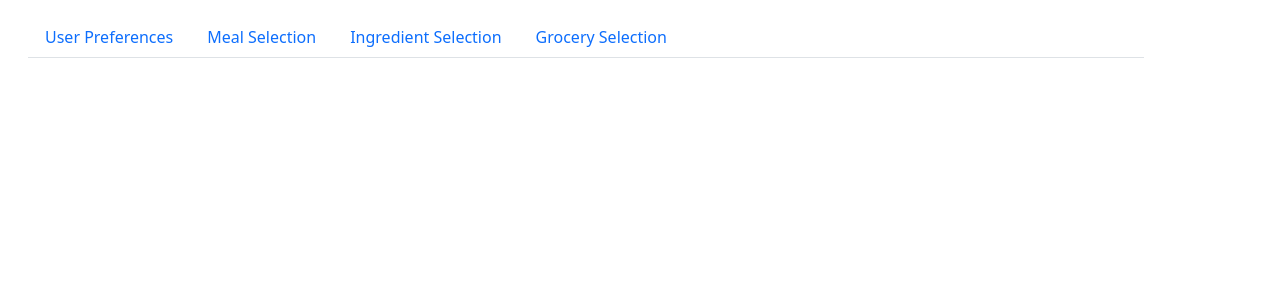
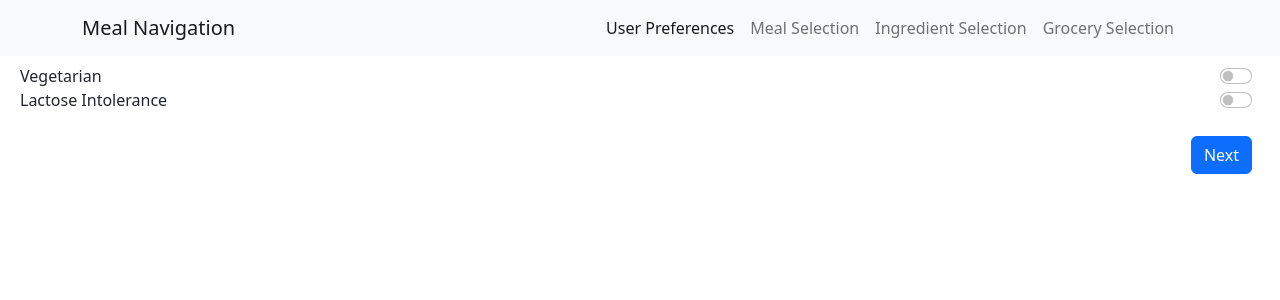
Before and after one commit to chanwutk/meal-navigation, a React (Vite) app: page / in a window 1280 px wide. Shown: the top 300 px of the page. Built offline with nearby package versions, Linux system fonts and the light colour scheme.

Commit message:
clean up

```diff
--- a/src/App.tsx
+++ b/src/App.tsx
@@ -1,5 +1,5 @@
 import {useEffect, useState} from 'react';
-import { Container, Tab, Tabs } from 'react-bootstrap';
+import { Container, Tab, Tabs, Navbar, Nav } from 'react-bootstrap';
 
 import UserPreferences from './pages/user-preferences';
 import IngredientSelection from './pages/ingredient-selection';
@@ -8,8 +8,22 @@ import MealSelection from './pages/meal-selection';
 import { Preferences } from './types';
 import loadPreferences, {defaultPreferences} from './utils/load-preferences';
 
+export type NavKey = 'user-pref' | 'meal-sel' | 'ingr-sel' | 'groc-sel';
+
 export default function App() {
   const [preferences, setPreferences] = useState<Preferences>(defaultPreferences);
+  const [activeTab, setActiveTab] = useState<NavKey>('user-pref');
+
+  function handleTabChange(eventKey: string | null) {
+    if (eventKey !== 'user-pref' && eventKey !== 'meal-sel' && eventKey !== 'ingr-sel' && eventKey !== 'groc-sel') {
+      throw new Error();
+    }
+    setActiveTab(eventKey ?? 'user-pref');
+  }
+
+  function activateStyle(key: NavKey) {
+    return key === activeTab ? {} : {display: 'none'};
+  }
 
   useEffect(() => {
     const preferences = loadPreferences();
@@ -17,28 +31,51 @@ export default function App() {
   }, []);
 
   return (
-    <Container className="m-3">
-      <Tabs
-        defaultActiveKey="profile"
-        id="uncontrolled-tab-example"
-        className="mb-3 mt-3"
-      >
-        <Tab eventKey="preferences" title="User Preferences">
+    <>
+      <Navbar bg='light' expand='lg'>
+        <Container>
+          <Navbar.Brand>Meal Navigation</Navbar.Brand>
+          <Navbar.Toggle aria-controls="top-navbar-nav" />
+          <Navbar.Collapse id="top-navbar-nav">
+              <Nav
+                defaultActiveKey="user-pref"
+                className="justify-content-end flex-grow-1 pe-3"
+                onSelect={handleTabChange}
+                activeKey={activeTab}
+              >
+                <Nav.Link eventKey='user-pref'>User Preferences</Nav.Link>
+                <Nav.Link eventKey='meal-sel'>Meal Selection</Nav.Link>
+                <Nav.Link eventKey='ingr-sel'>Ingredient Selection</Nav.Link>
+                <Nav.Link eventKey='groc-sel'>Grocery Selection</Nav.Link>
+              </Nav>
+          </Navbar.Collapse>
+        </Container>
+      </Navbar>
+
+      <Container fluid>
+        <div style={activateStyle('user-pref')}>
           <UserPreferences
             preferences={preferences}
             setPreferences={setPreferences}
+            onNext={() => setActiveTab('meal-sel')}
           />
-        </Tab>
-        <Tab eventKey="meal" title="Meal Selection">
-          <MealSelection />
-        </Tab>
-        <Tab eventKey="ingredient" title="Ingredient Selection">
-          <IngredientSelection />
-        </Tab>
-        <Tab eventKey="grocery" title="Grocery Selection">
-          <Map />
-        </Tab>
-      </Tabs>
-    </Container>
+        </div>
+        <div style={activateStyle('meal-sel')}>
+          <MealSelection
+            onBack={() => setActiveTab('user-pref')}
+            onNext={() => setActiveTab('ingr-sel')}
+          />
+        </div>
+        <div style={activateStyle('ingr-sel')}>
+          <IngredientSelection
+            onBack={() => setActiveTab('meal-sel')}
+            onNext={() => setActiveTab('groc-sel')}
+          />
+        </div>
+        <div style={activateStyle('groc-sel')}><Map
+          onBack={() => setActiveTab('ingr-sel')}
+        /></div>
+      </Container>
+    </>
   );
 }
--- /dev/null
+++ b/src/components/page.tsx
@@ -0,0 +1,18 @@
+import { JSXElementConstructor, ReactElement } from "react";
+import { Button } from "react-bootstrap";
+
+interface NavigationProp {
+  onBack?: () => void;
+  onNext?: () => void;
+  children?: (string | ReactElement<any, string | JSXElementConstructor<any>>)[];
+}
+
+export default function Page({onBack, onNext, children}: NavigationProp) {
+  return <div className='m-2'>
+    {children ?? <></>}
+    <div className='d-flex flex-row justify-content-end m-2 mt-4'>
+      {onBack ? <Button onClick={onBack} className="ms-2">Back</Button> : <></>}
+      {onNext ? <Button onClick={onNext} className="ms-2">Next</Button> : <></>}
+    </div>
+  </div>
+}
--- a/src/pages/ingredient-selection.tsx
+++ b/src/pages/ingredient-selection.tsx
@@ -1,7 +1,12 @@
+import Page from "../components/page";
+
 interface IngredientSelectionProp {
-
+  onNext: () => void;
+  onBack: () => void;
 };
 
-export default function IngredientSelection(props: IngredientSelectionProp) {
-  return <>TODO</>;
+export default function IngredientSelection({onNext, onBack}: IngredientSelectionProp) {
+  return <Page onNext={onNext} onBack={onBack}>
+    TODO Select Ingredient
+  </Page>;
 }
--- a/src/pages/map.tsx
+++ b/src/pages/map.tsx
@@ -1,7 +1,9 @@
+import Page from "../components/page";
+
 interface MapProp {
-
+  onBack: () => void;
 };
 
-export default function Map(props: MapProp) {
-  return <>TODO: Mick</>;
+export default function Map({onBack}: MapProp) {
+  return <Page onBack={onBack}>Todo: Mick</Page>
 }
--- a/src/pages/meal-selection.tsx
+++ b/src/pages/meal-selection.tsx
@@ -1,7 +1,12 @@
+import Page from "../components/page";
+
 interface MealSelectionProp {
-
+  onNext: () => void;
+  onBack: () => void;
 };
 
-export default function MealSelection(props: MealSelectionProp) {
-  return <>TODO</>;
+export default function MealSelection({onBack, onNext}: MealSelectionProp) {
+  return <Page onNext={onNext} onBack={onBack}>
+    TODO: Meal Selection
+  </Page>;
 }
--- a/src/pages/user-preferences.tsx
+++ b/src/pages/user-preferences.tsx
@@ -3,13 +3,15 @@ import {Dispatch, SetStateAction} from 'react';
 import {Preferences} from '../types';
 import PreferenceEntry from '../components/preference-entry';
 import {types} from '../utils/is-preferences';
+import Page from '../components/page';
 
 interface UserPreferencesProp {
   preferences: Preferences;
   setPreferences: Dispatch<SetStateAction<Preferences>>;
+  onNext: () => void;
 };
 
-export default function UserPreferences({preferences, setPreferences}: UserPreferencesProp) {
+export default function UserPreferences({preferences, setPreferences, onNext}: UserPreferencesProp) {
   const changePreference = (key: keyof Preferences) =>
     (value: boolean) =>
       setPreferences({...preferences, [key]: value});
@@ -30,7 +32,7 @@ export default function UserPreferences({preferences, setPreferences}: UserPrefe
     />;
   }
 
-  return <div className="m-2">
+  return <Page onNext={onNext}>
     {Object.keys(types).map(makeEntry)}
-  </div>;
+  </Page>;
 }
```
